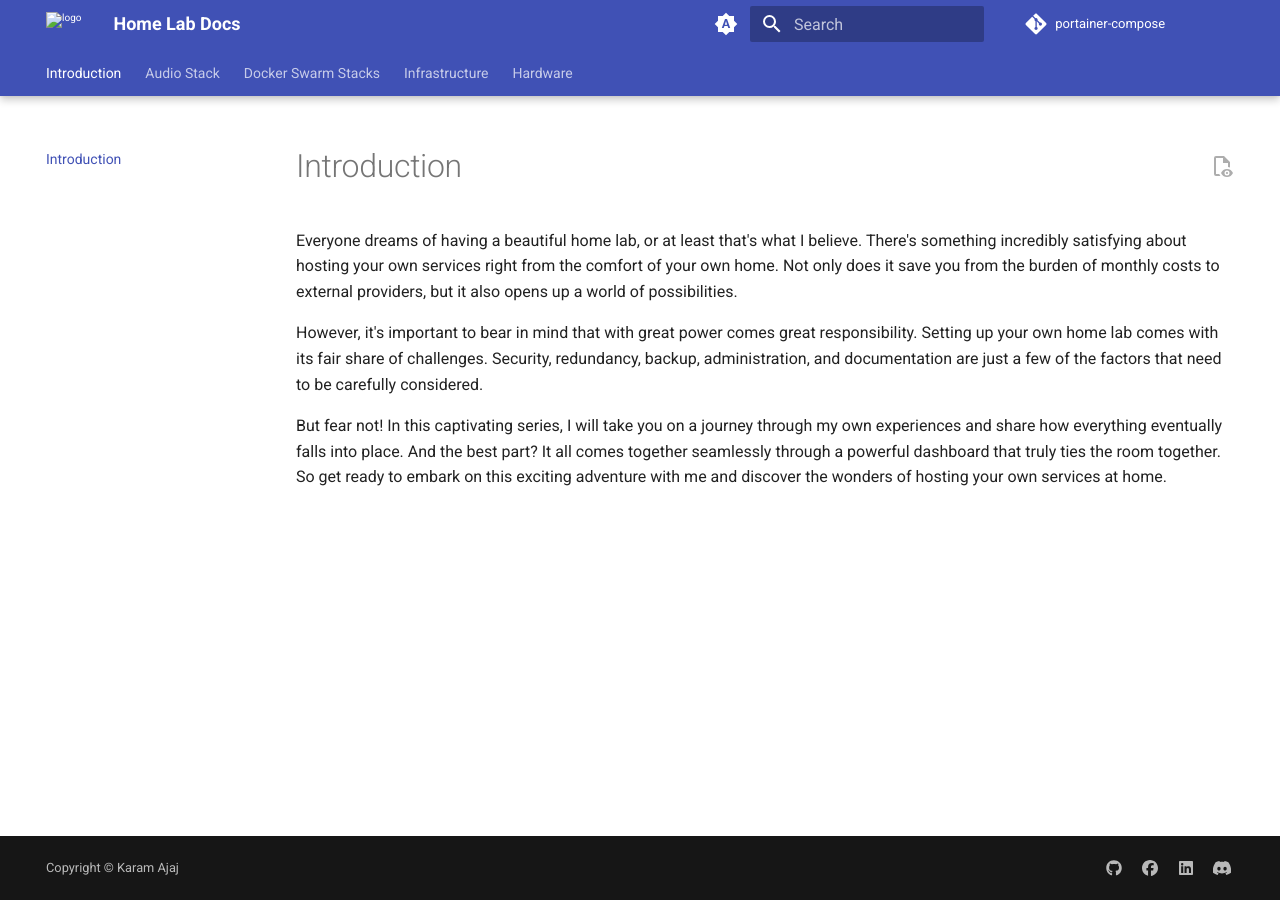
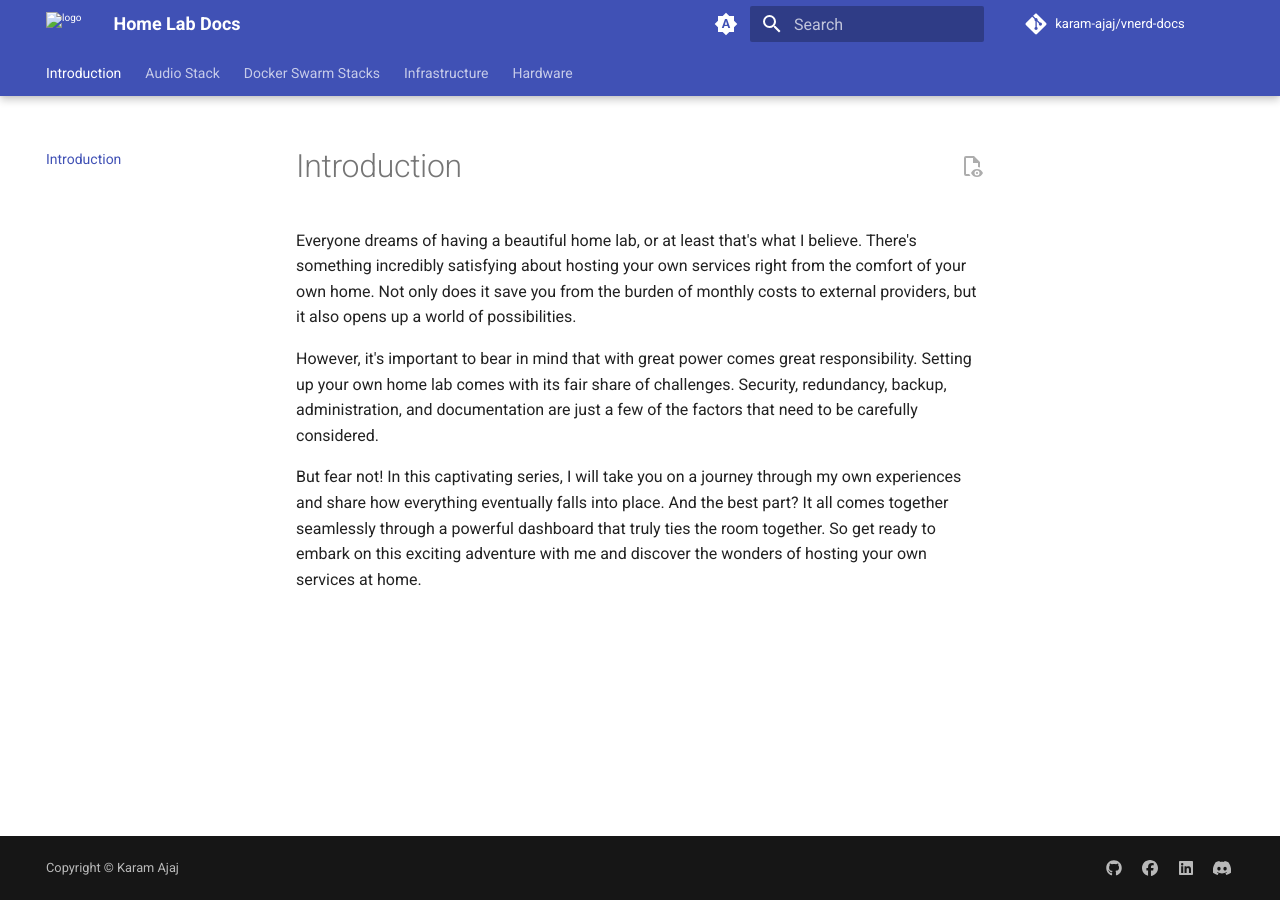
Before and after one commit to karam-ajaj/vnerd-docs, an MkDocs documentation site: the page built from docs/introduction.md, in a window 1280 px wide. Built offline with MkDocs 1.6.1 and Material for MkDocs 9.7.7, drawn with Linux system fonts in a browser that asks for light colours; comment, search, counter and statistics services are not loaded.

Commit message:
edit authelia

```diff
--- a/mkdocs.yml
+++ b/mkdocs.yml
@@ -40,12 +40,13 @@ theme:
     - navigation.tabs
     - navigation.tabs.sticky
     # - navigation.sections
-    - navigation.expand
+    # - navigation.expand
+    - navigation.prune
     - navigation.path
     - navigation.top
     - header.autohide
     - toc.follow
-    - toc.integrate
+    # - toc.integrate
     - search.suggest
     - search.highlight
     - search.share
@@ -53,7 +54,9 @@ theme:
     - content.code.copy
     - content.code.select
     - content.action.view
-
+    # - content.action.edit
+  # static_templates:
+  #   - get
 plugins:
   #- blog
       #blog_dir: blog
@@ -66,6 +69,11 @@ plugins:
   #- fontawesome-markdown
   # - projects
   # - offline
+
+  # https://github.com/squidfunk/mkdocs-material/discussions/3458
+  # - redirects:
+  #   redirect_maps:
+  #     get: https://github.com/karam-ajaj/portainer-compose/blob/main/README.md
 
 markdown_extensions:
   - pymdownx.highlight:
@@ -81,10 +89,11 @@ markdown_extensions:
   - pymdownx.arithmatex:
       generic: true
 
-repo_url: https://github.com/karam-ajaj/portainer-compose
-repo_name: portainer-compose
-
-
+# repo_url: https://github.com/karam-ajaj/portainer-compose
+# repo_name: portainer-compose
+repo_url: https://github.com/karam-ajaj/vnerd-docs
+repo_name: karam-ajaj/vnerd-docs
+# edit_uri: edit/master/docs/
 
 
 extra:
```
Also changed, not shown: docs/Docker Swarm Stacks/authelia.md (+3 -1 lines).
